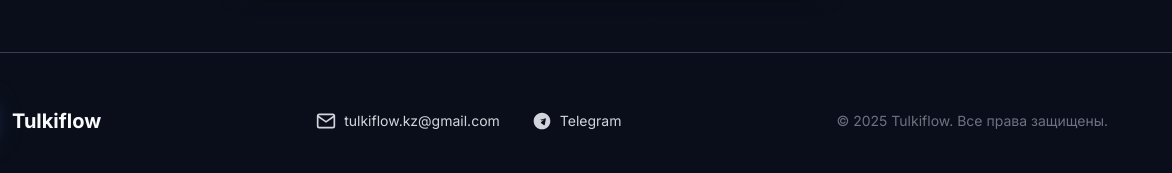
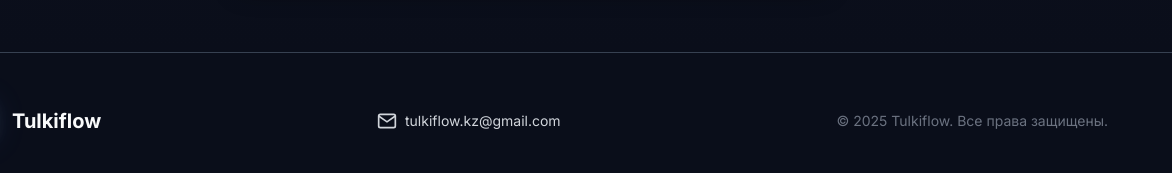
Before and after one commit to BDaaac/Tulkiflow, a plain HTML site: page index.html in a window 1280 px wide. Shown: the part 5261-5434 px from the top of the page, 108-1280 px from the left. Drawn offline with Linux system fonts and the light colour scheme.

Commit message:
delete tg

```diff
--- a/index.html
+++ b/index.html
@@ -299,12 +299,7 @@
                         </svg>
                         tulkiflow.kz@gmail.com
                     </a>
-                    <a href="https://t.me/tulkiflow" target="_blank" class="footer__link">
-                        <svg width="20" height="20" viewBox="0 0 24 24" fill="currentColor">
-                            <path d="M12 2C6.48 2 2 6.48 2 12s4.48 10 10 10 10-4.48 10-10S17.52 2 12 2zm4.64 6.8c-.15 1.58-.8 5.42-1.13 7.19-.14.75-.42 1-.68 1.03-.58.05-1.02-.38-1.58-.75-.88-.58-1.38-.94-2.23-1.5-.99-.65-.35-1.01.22-1.59.15-.15 2.71-2.48 2.76-2.69a.2.2 0 00-.05-.18c-.06-.05-.14-.03-.21-.02-.09.02-.38.24-1.07.7-.31.21-.59.42-.85.48-.24.06-.46-.02-.67-.23-.32-.32-.7-.64-1.14-.87-.17-.09-.37-.14-.59-.14-.16 0-.31.02-.46.07-.21.06-.4.15-.55.28-.12.1-.2.24-.2.38 0 .17.1.33.26.42.18.1.4.12.6.05.18-.06.34-.18.44-.35.08-.14.08-.3-.01-.43-.07-.1-.18-.15-.29-.13-.08.01-.15.05-.18.12-.02.04-.01.09.03.12.03.02.07.02.1 0 .02-.01.03-.03.02-.05-.01-.01-.03-.01-.04.01z"/>
-                        </svg>
-                        Telegram
-                    </a>
+
                 </div>
 
                 <div class="footer__copyright">
```
